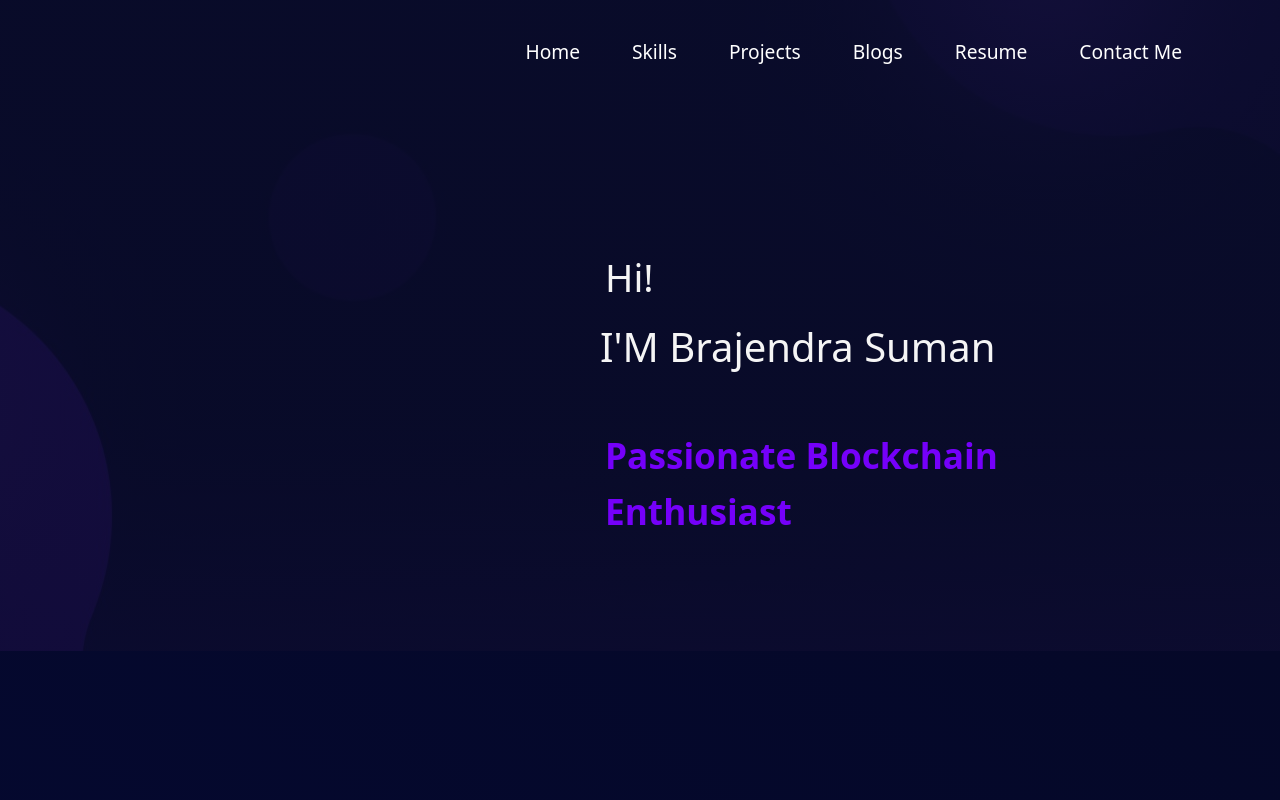
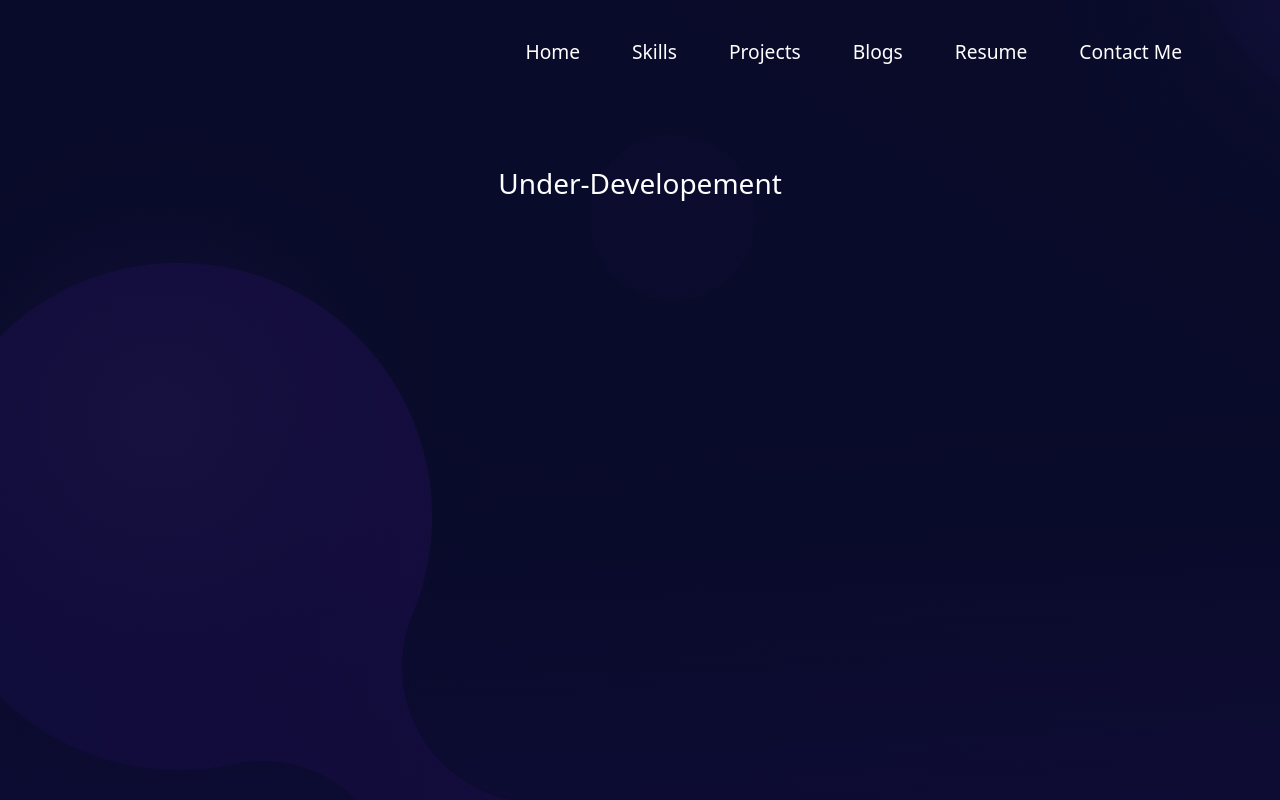
Before and after one commit to s-brajendra/Resume, a React (Create React App) app: page /blogs in a window 1280 px wide. Shown: the top 800 px of the page. Built offline with nearby package versions, Linux system fonts and the light colour scheme.

Commit message:
ux enhanced

```diff
--- a/src/App.js
+++ b/src/App.js
@@ -12,7 +12,12 @@ import Navbar from "./components/Navbar/Navbar";
 import Skill from './pages/SkillPage'
 import Project from './pages/Projects'
 // import Resume from './pages/Resume'
+// import Blogs from './pages/Blogs'
 import Contacts from './pages/Contact'
+import Resume from './pages/Resume'
+
+
+
 
 import Preloader from "./components/PreLoader"
 import ScrollToTop from "./components/ScrollToTop"
@@ -50,9 +55,9 @@ function App() {
 
         <Route path="/skills" element={<Skill />} />
         <Route path="/projects" element={<Project />} />
-        <Route path="/resume" element={<Home />} />
+        <Route path="/resume" element={<Resume />} />
         <Route path="/contacts" element={<Contacts />} />
-        <Route path="/blogs" element={<Home />} />
+        <Route path="/blogs" element={<Resume />} />
 
         <Route path="*" element={<Navigate to="/"/>} />
       </Routes>
--- a/src/pages/Projects.jsx
+++ b/src/pages/Projects.jsx
@@ -62,6 +62,8 @@ const Projects = () => {
               ghLink="https://github.com/s-brajendra/P2P-Car-Pooling"
             />
             </Col>
+
+
 
 
 
--- a/src/pages/Resume.jsx
+++ b/src/pages/Resume.jsx
@@ -15,8 +15,8 @@
 // const resumeLink = `https://raw.githubusercontent.com/19sajib/portfolio/main/src/assets/sajib.pdf`
 
 
-const Resume = () => {
-  <h1>resume</h1>
+// const Resume = () => {
+  // <h1>resume</h1>
   // const [width, setWidth] = useState(1200);
 
 
@@ -62,6 +62,44 @@ const Resume = () => {
   //   //   </Container>
   //   // </div>
   // )
+// }
+
+// export default Resume
+
+
+import React from 'react'
+import { Container,Row,Col} from "react-bootstrap";
+// import Particle from '../components/Particle';
+// import ContactForm from '../components/Contact/Contact';
+// import Social from '../components/Contact/Social';
+
+
+
+const Resume = () => {
+  return (
+
+    <Container style={{height: "100vh"}} fluid className="home-about-section" id="about">
+      <Container>
+
+      <Row>
+    <Col  md={12} className="home-about-social">
+
+      <br />
+      <br />
+      <br />
+
+      <h3>Under-Developement</h3>
+
+    </Col>
+  </Row>
+
+      </Container>
+    </Container>
+
+
+
+
+  )
 }
 
 export default Resume
```
Also changed, not shown: src/pages/blogs.jsx (+34 -0 lines).
